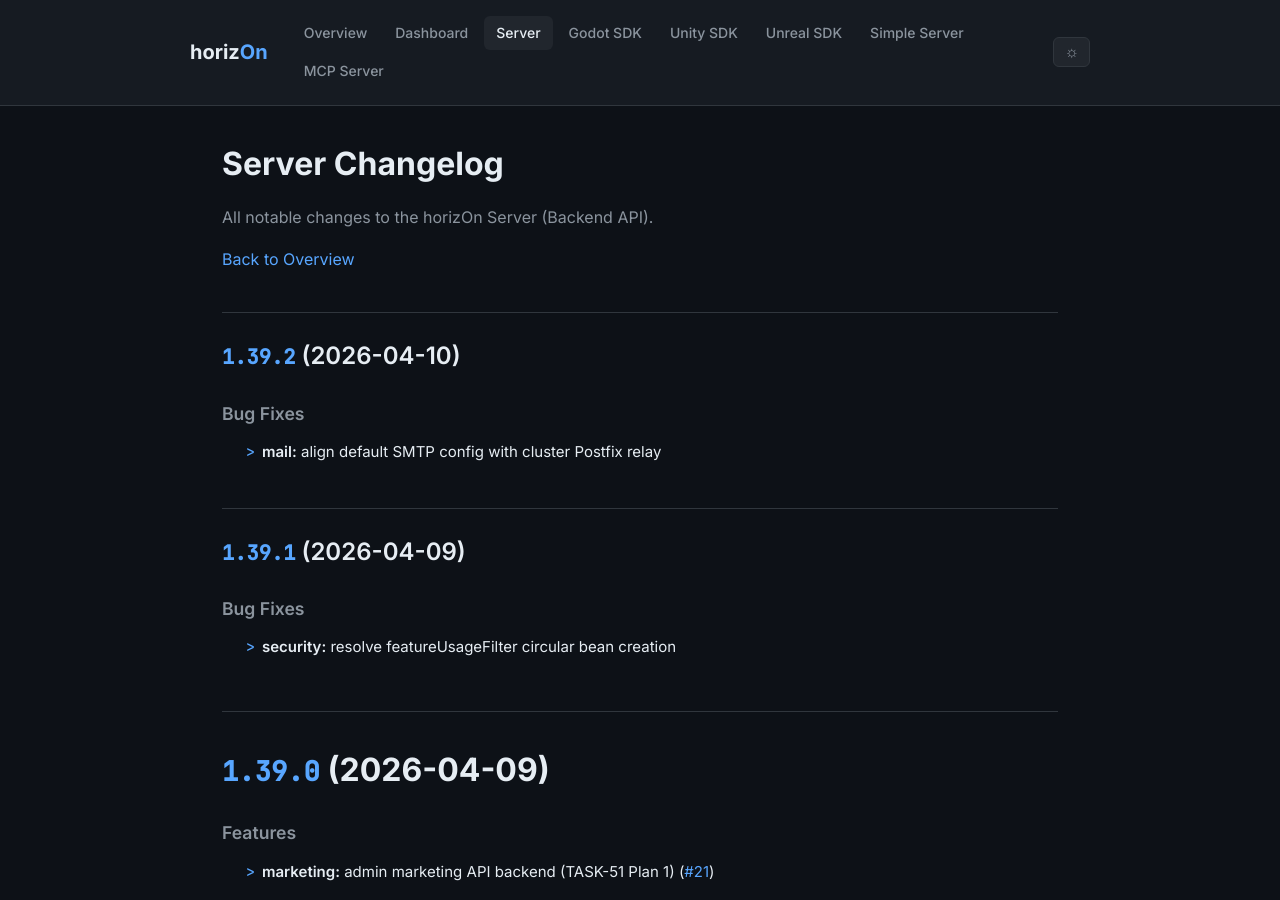
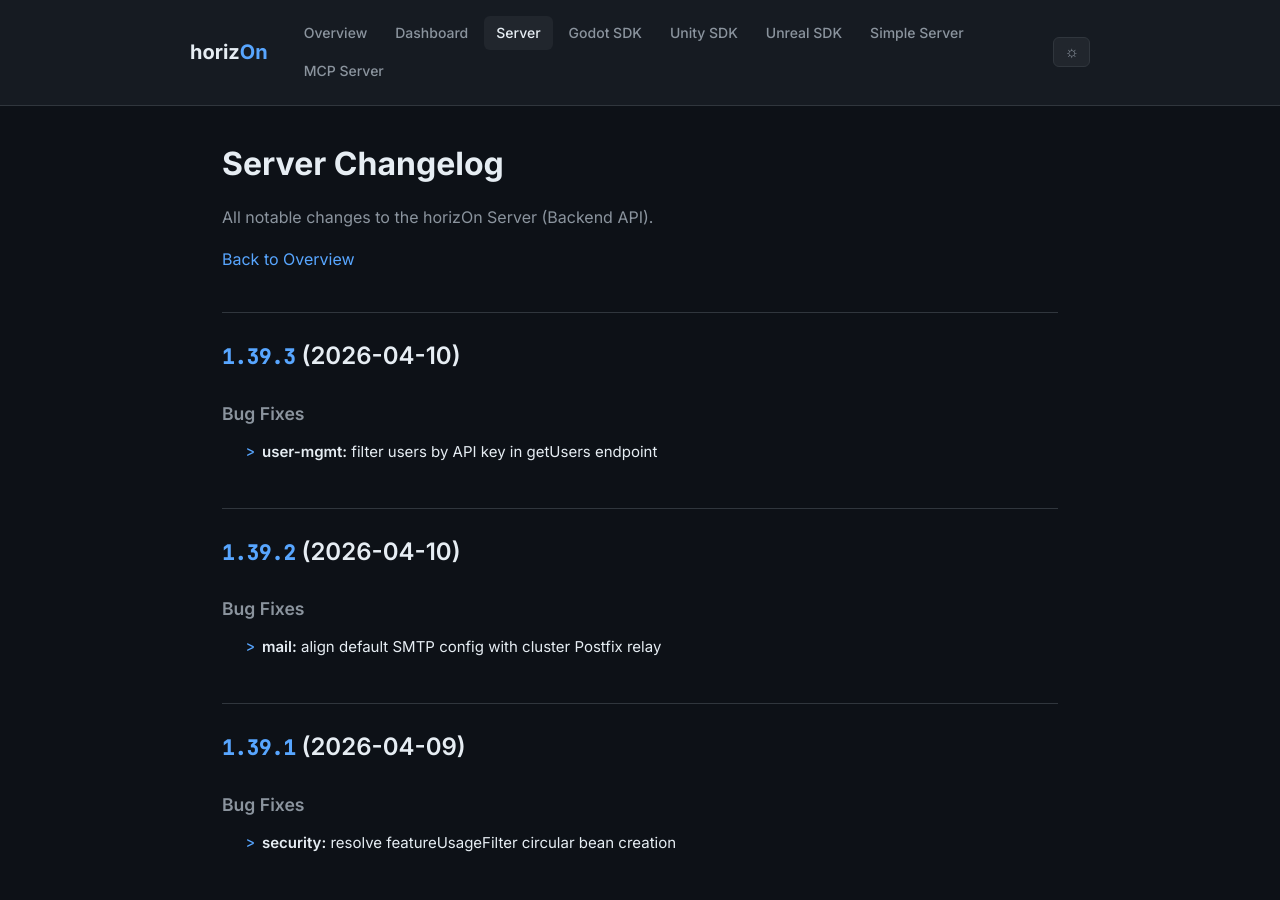
Before and after one commit to ProjectMakersDE/horizOn-Changelog, a Jekyll site: the page built from server-changelog.md, in a window 1280 px wide and 900 px high. Built offline with Jekyll 4.4.1, drawn with Linux system fonts in a browser that asks for light colours.

Commit message:
chore: sync changelogs [skip ci]

```diff
--- a/server-changelog.md
+++ b/server-changelog.md
@@ -8,6 +8,13 @@ title: Server Changelog
 All notable changes to the horizOn Server (Backend API).
 
 [Back to Overview](.)
+
+## [1.39.3](https://github.com/ProjectMakersDE/horizOn-Server/compare/v1.39.2...v1.39.3) (2026-04-10)
+
+
+### Bug Fixes
+
+* **user-mgmt:** filter users by API key in getUsers endpoint ([1ae5146](https://github.com/ProjectMakersDE/horizOn-Server/commit/1ae5146e7414784015fc07e5aac5628c5b3b7574))
 
 ## [1.39.2](https://github.com/ProjectMakersDE/horizOn-Server/compare/v1.39.1...v1.39.2) (2026-04-10)
 
```
Also changed, not shown: index.md (+1 -1 lines).
